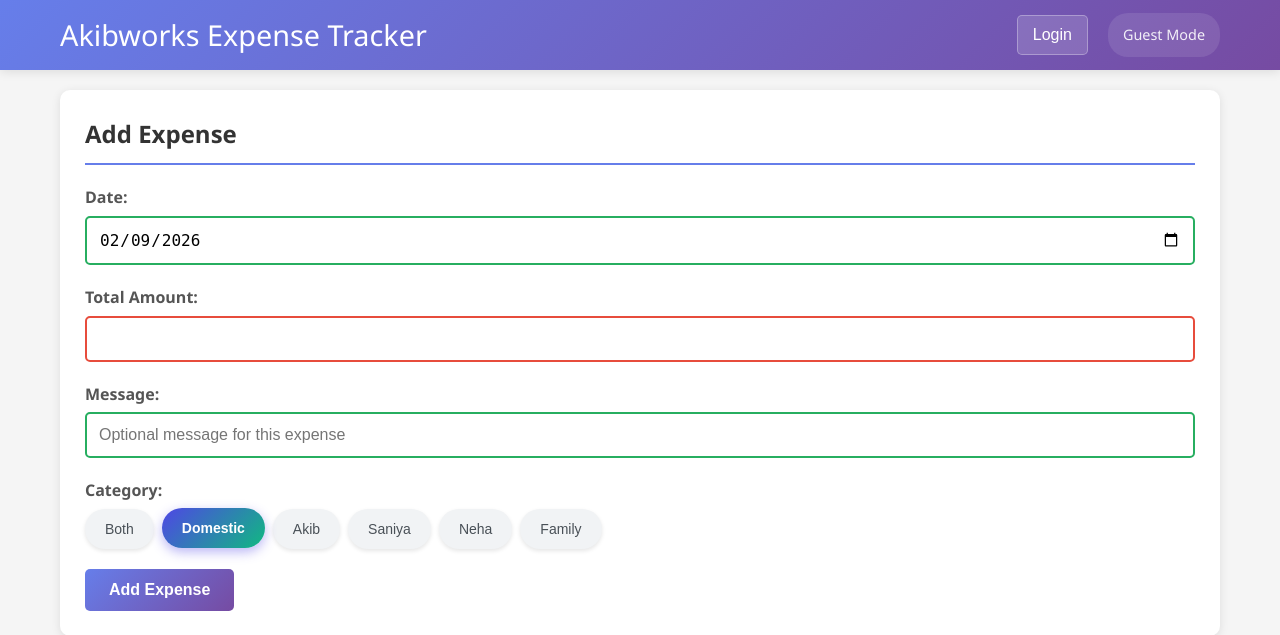
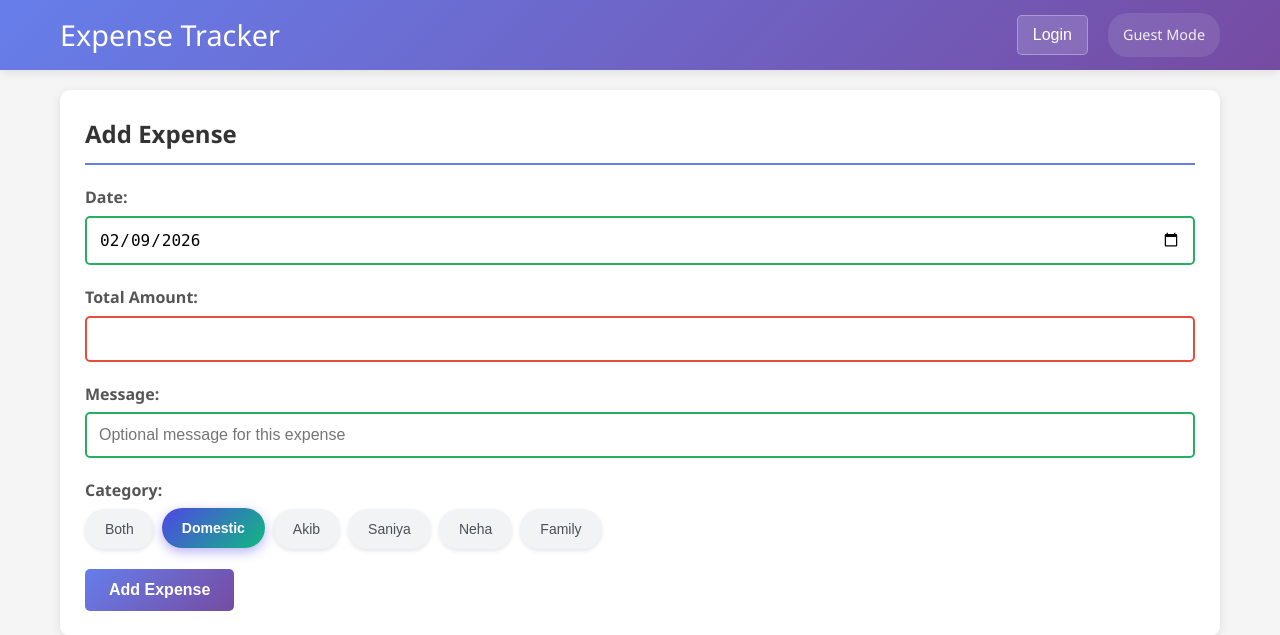
Before and after one commit to DEVELSTAR/php-expense-tracker, a PHP site: page / in a window 1280 px wide. Shown: the top 635 px of the page. Run offline with PHP 8.4, Linux system fonts and the light colour scheme; the visitor is signed in with stand-in values (Sample User, id 1); data that the repository does not hold is empty.

Commit message:
updated nav

```diff
--- a/index.php
+++ b/index.php
@@ -33,7 +33,7 @@
     <nav class="navbar">
         <div class="nav-container">
             <div class="nav-brand">
-                <h1>Akibworks Expense Tracker</h1>
+                <h1>Expense Tracker</h1>
             </div>
 
             <!-- Hamburger Menu Button -->
```
